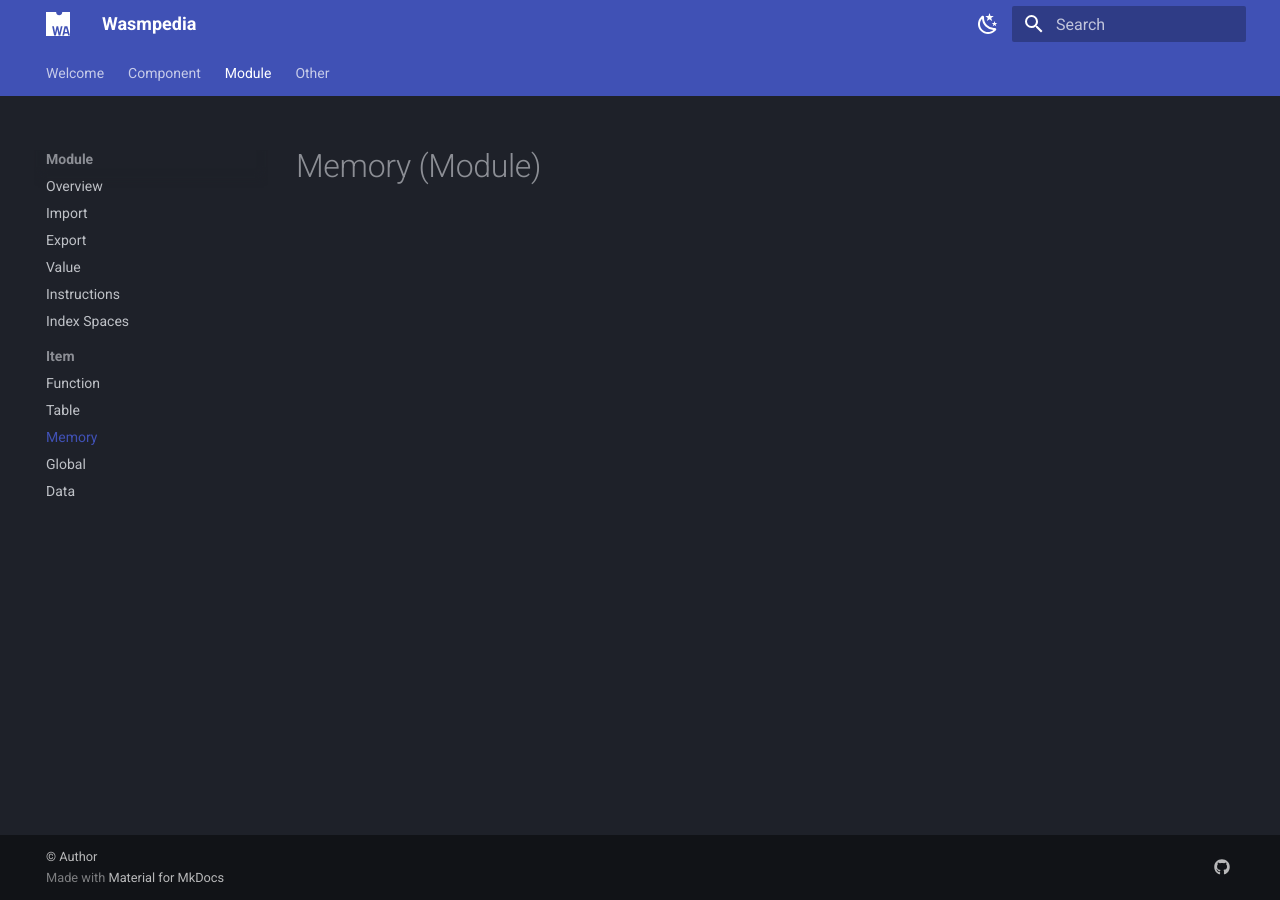
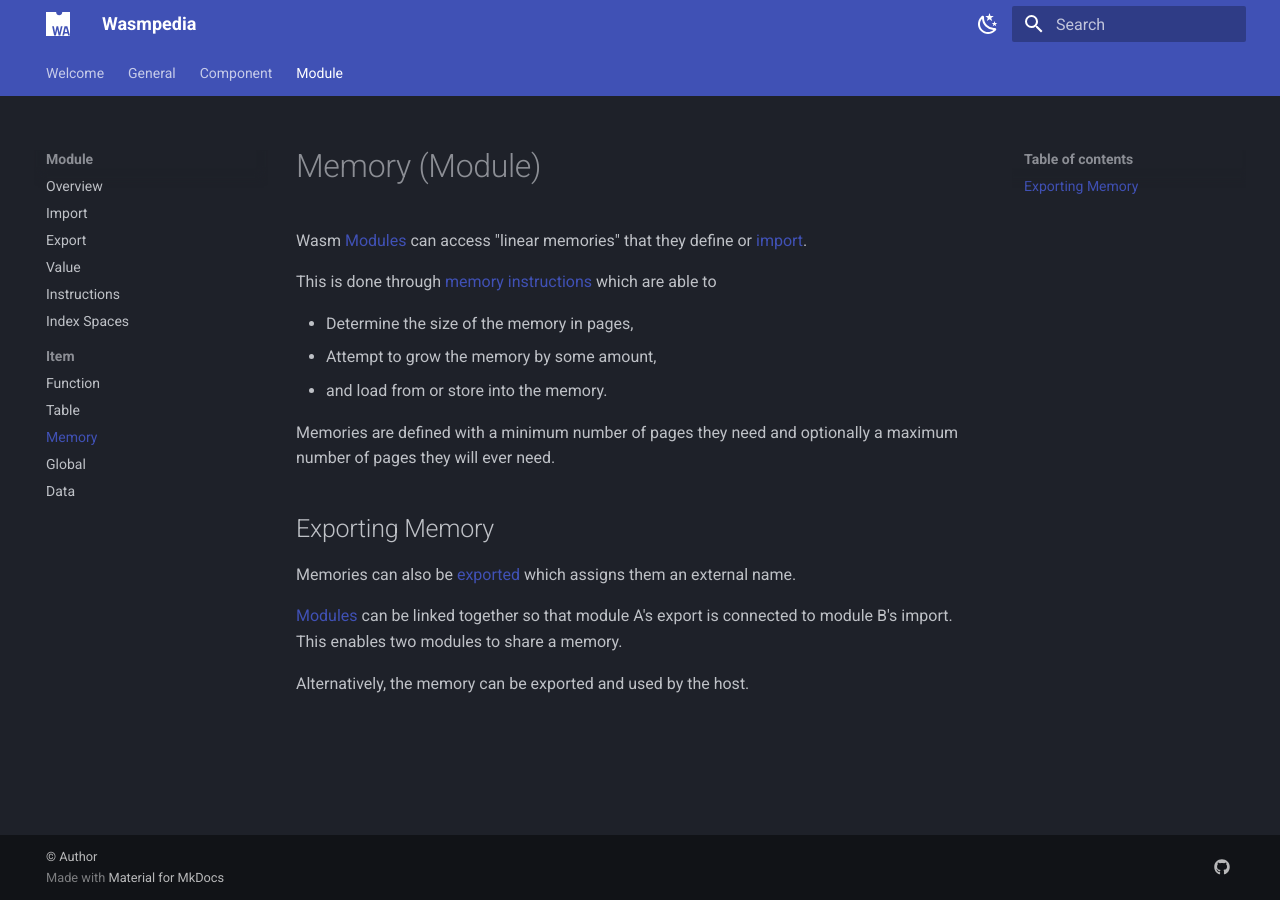
Before and after one commit to esoterra/wasmpedia, an MkDocs documentation site: the page built from docs/module/memory.md, in a window 1280 px wide. Built offline with MkDocs 1.6.1 and Material for MkDocs 9.7.7, drawn with Linux system fonts in a browser that asks for light colours.

Commit message:
Content additions

```diff
--- a/docs/module/memory.md
+++ b/docs/module/memory.md
@@ -1 +1,26 @@
+[Modules]: ./index.md
+[import]: ./import.md
+[exported]: ./export.md
+[memory instructions]: ./instructions.md#memory
+[zero-indexed]: https://en.wikipedia.org/wiki/Zero-based_numbering
+
 # Memory (Module)
+
+Wasm [Modules] can access "linear memories" that they define or [import].
+
+This is done through [memory instructions] which are able to
+
+* Determine the size of the memory in pages,
+* Attempt to grow the memory by some amount,
+* and load from or store into the memory.
+
+Memories are defined with a minimum number of pages they need and optionally a maximum number of pages they will ever need.
+
+## Exporting Memory
+
+Memories can also be [exported] which assigns them an external name.
+
+[Modules] can be linked together so that module A's export is connected to module B's import.
+This enables two modules to share a memory.
+
+Alternatively, the memory can be exported and used by the host.
--- a/mkdocs.yml
+++ b/mkdocs.yml
@@ -74,6 +74,10 @@ docs_dir: docs/
 # +--------------------------------------------------------------------------------------------------------+
 nav:
   - Welcome: index.md
+  - General:
+    - Host: ./host.md
+    - Guest: ./guest.md
+    - 'Kebab Names': ./kebab-names.md
   - Component:
     - Overview: component/index.md
   - Module:
@@ -89,8 +93,6 @@ nav:
       - Memory: module/memory.md
       - Global: module/global.md
       - Data: module/data.md
-  - Other:
-    - 'Kebab Names': ./kebab-names.md
 
 # +--------------------------------------------------------------------------------------------------------+
 # |                                                                                                        |
```
Also changed, not shown: docs/guest.md (added, +9 -0 lines), docs/host.md (added, +14 -0 lines), docs/module/import.md (+6 -0 lines), docs/kebab-names.md (line endings or trailing spaces).
